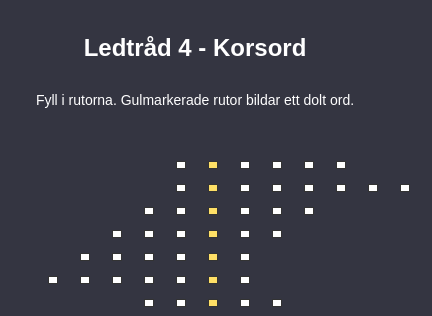
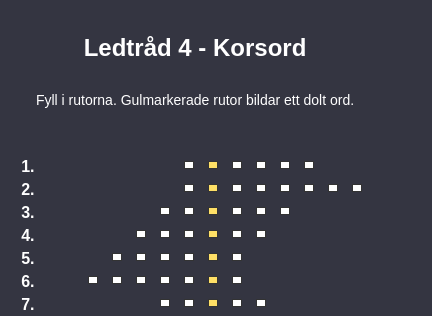
Before and after one commit to stekbring/lag1, a plain HTML site: page ljud4/index.html in a window 390 px wide. Shown: the top 316 px of the page, 432 px wide, since content can reach past the window. Drawn offline with Linux system fonts and the light colour scheme.

Commit message:
Update index.html

```diff
--- a/ljud4/index.html
+++ b/ljud4/index.html
@@ -73,7 +73,7 @@
             width: 1em;
             height: 1.2em;
             font-size: 0.5em;
-            margin-right: 3em;
+            margin-right:2em;
         }
         .cell {
             width: 1em;
```
